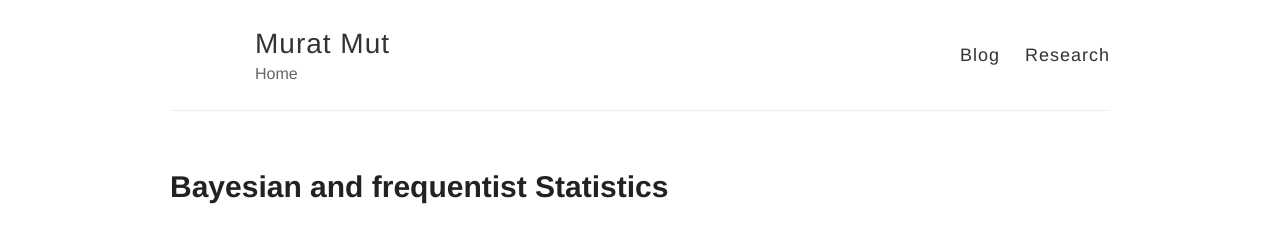
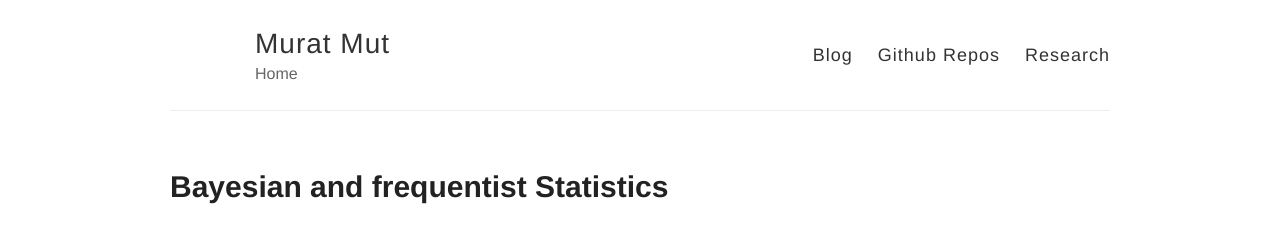
Before and after one commit to muratmut/muratmut.github.io, a Jekyll site: the page built from _posts/2019-6-30-bayesian-vs-frequentist.md, in a window 1280 px wide. Shown: the top 230 px of the page. Built offline with Jekyll 4.4.1, drawn with Linux system fonts in a browser that asks for light colours.

Commit message:
Update default.html

```diff
--- a/_layouts/default.html
+++ b/_layouts/default.html
@@ -28,6 +28,7 @@
 
           <nav>
             <a href="{{ site.baseurl }}/blog">Blog</a>
+            <a href="{{ site.baseurl }}/github repos">Github Repos</a>
             <a href="{{ site.baseurl }}/research">Research</a>
           </nav>
         </header>
```
